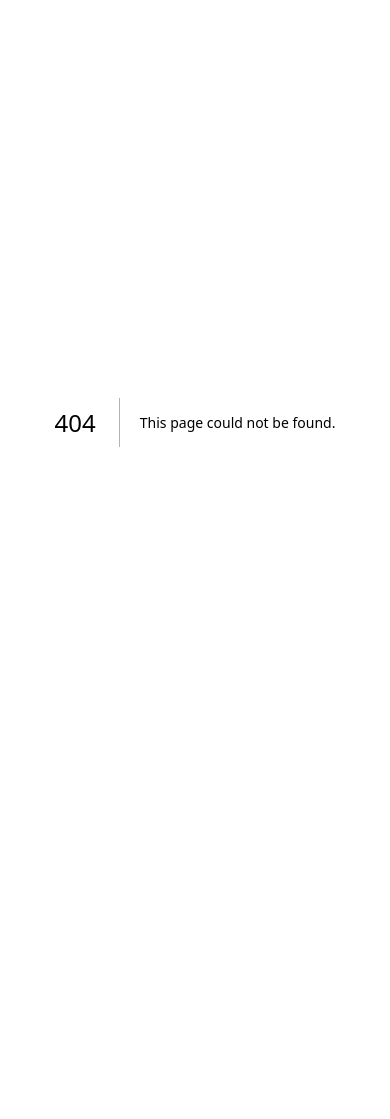
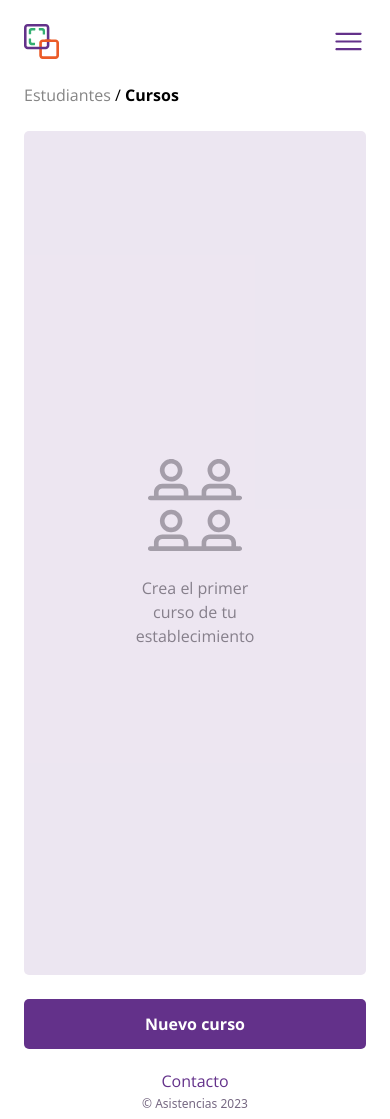
Before and after one commit to sync-ideas/project-frontend, a Next.js app: page /estudiantes/registrar-curso in a window 390 px wide. Before the commit this address had no page. Before the commit the page ends 844 px from the top, so only its background shows below. Built offline with nearby package versions, Linux system fonts and the light colour scheme.

Commit message:
[FEAT] created page, with styles and responsive

```diff
--- /dev/null
+++ b/src/app/estudiantes/registrar-curso/page.tsx
@@ -0,0 +1,58 @@
+"use client";
+import React from "react";
+import Image from "next/image";
+import Link from "next/link";
+import { useRouter } from "next/navigation";
+import Footer from "../../components/Footer";
+import NavBar from "../../components/navbar";
+import Button from "../../components/button";
+import courses from "../../../../public/assets/images/courses.svg";
+import Breadcrumb from "../../components/Breadcrumb";
+interface CourseRegistrationProps {}
+
+const CourseRegistration: React.FC<CourseRegistrationProps> = (props) => {
+
+  const router = useRouter()
+  const handleClik = () => {
+    router.push("nuevo-curso")
+
+  }
+  return (
+    <div>
+      <NavBar />
+      <div className="px-[24px] pb-[10px] lg:px-[32px] xl:px-[120px] flex flex-col">
+        <Breadcrumb
+          links={[
+            { hiper: "/estudiantes", text: "Estudiantes" },
+            { hiper: "/registrar-curso", text: "Cursos" },
+          ]}
+        />
+        <Link href="/nuevo-curso">
+          <div className="bg-[#63318A33] opacity-60 hover:opacity-100 my-[24px] flex w-full h-screen rounded-[5px]">
+            <div className="px-[20px] mx-auto my-auto max-w-[134px] flex items-center justify-center flex-col">
+              <Image
+                src={courses}
+                width={68}
+                height={66.58}
+                style={{
+                  width: "100%",
+                  height: "auto",
+                }}
+                alt="courses"
+              />
+              <p className="text-purple-text pt-[24px] block text-center">
+                Crea el primer curso de tu establecimiento
+              </p>
+            </div>
+          </div>
+        </Link>
+        <div className="w-full xl:w-[312px] self-end ">
+          <Button text="Nuevo curso" onClick={handleClik} isCompleted={true} />
+        </div>
+      </div>
+      <Footer />
+    </div>
+  );
+};
+
+export default CourseRegistration;
```
Also changed, not shown: public/assets/images/courses.svg (added).
